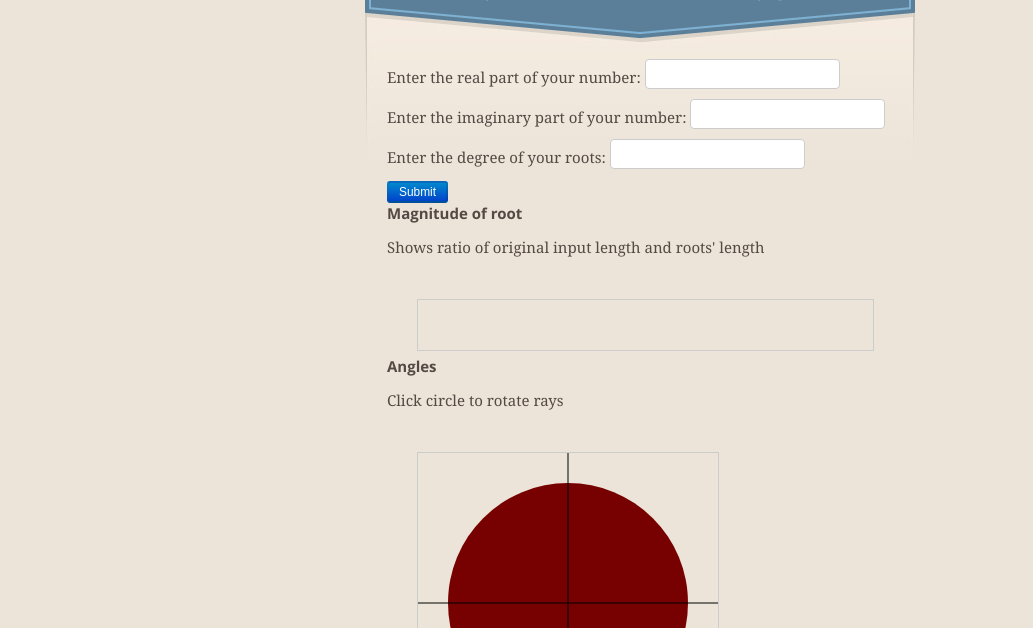
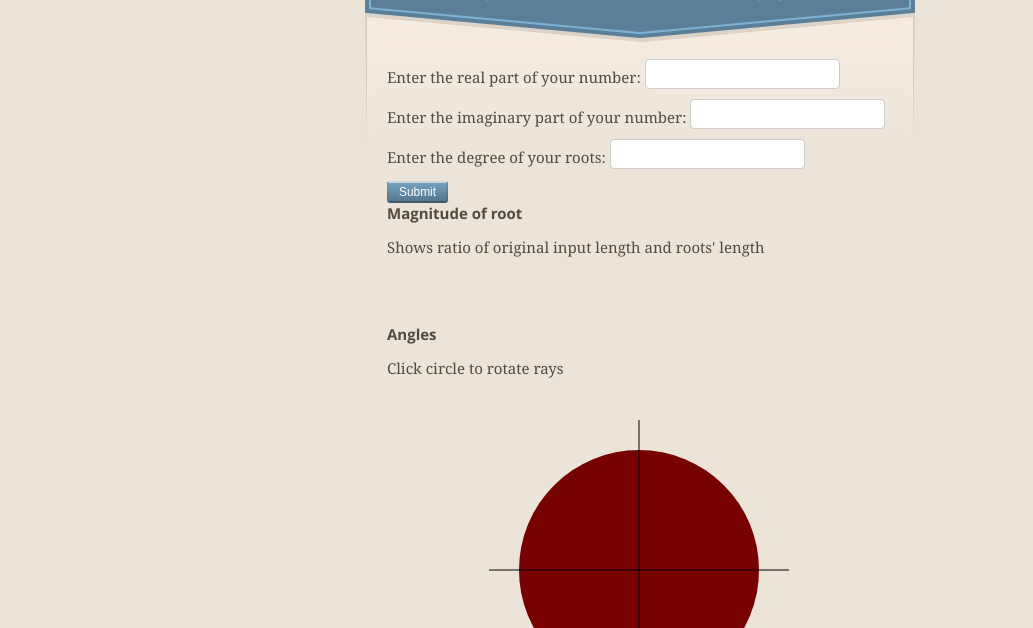
Before and after one commit to aevange/nth-root, a website: page index.html in a window 1280 px wide. Shown: the part 172-800 px from the top of the page, without its empty margins (0-1033 px from the left). Drawn offline with nearby package versions, Linux system fonts and the light colour scheme; some packages are replaced by stand-ins of ours; a script that the page names is missing.

Commit message:
Update style to match new page template

```diff
--- a/styles/main.scss
+++ b/styles/main.scss
@@ -16,8 +16,8 @@ body {
 }
 
 button {
-  background-color: #006dcc;
-  background-image: linear-gradient(to bottom, #0088cc, #0044cc);
+  background-color: rgb(85,119,142);
+  background-image: linear-gradient(to bottom, rgb(115,161,192), rgb(86,120,143));
   background-repeat: repeat-x;
   color: white;
   padding: 2px 10px;
@@ -25,7 +25,7 @@ button {
 
   @include border-radius(3px);
 
-  border-color: rgba(0, 0, 0, 0.1) rgba(0, 0, 0, 0.1) rgba(0, 0, 0, 0.25);
+  border-color: rgba(255, 255, 255, 0.7) rgba(0, 0, 0, 0.1) rgba(0, 0, 0, 0.25);
 
 }
 
@@ -52,8 +52,8 @@ label {
   display: inline;
 }
 
-svg {
-  margin-left: 30px;
-  margin-top: 30px;
-  border: 1px solid $greyBorderColor;
+.angles {
+  svg {
+    margin: 30px 102px;
+  }
 }
```
Also changed, not shown: styles/main.css.
